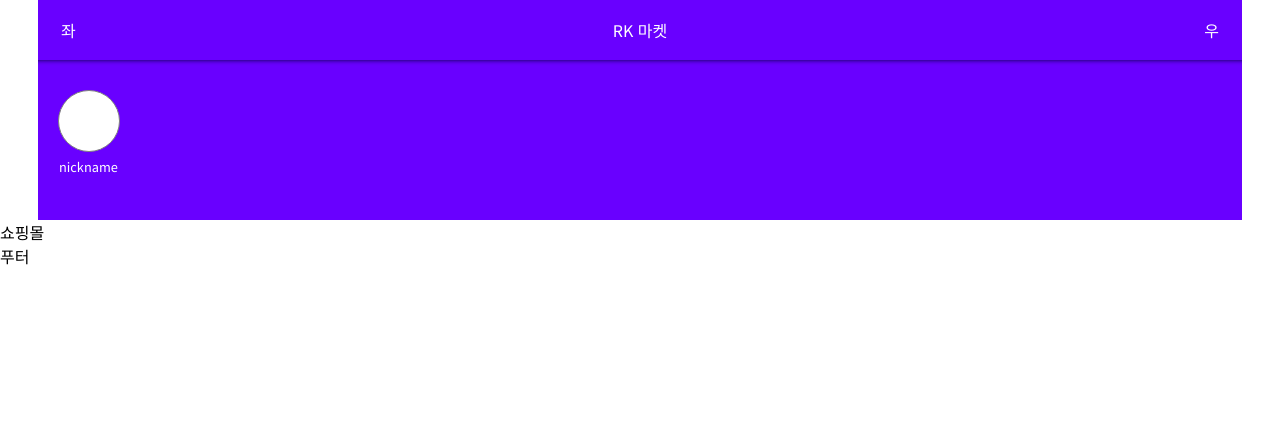
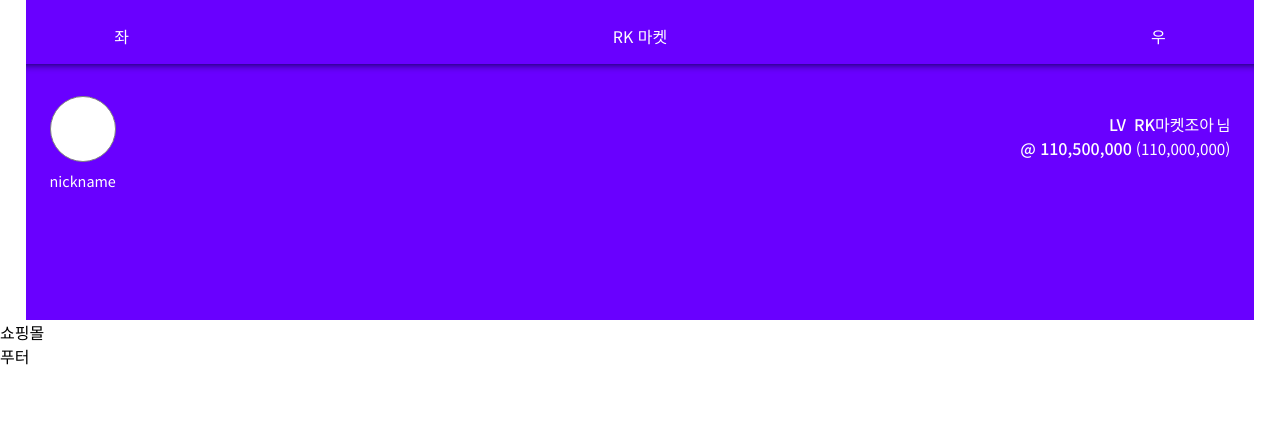
Before and after one commit to bhseo1223/RKMARKET-APP, a Node server app: page /main/main in a window 1280 px wide. Shown: the top 423 px of the page. Run offline with Node 20, Linux system fonts and the light colour scheme.

Commit message:
1st commit

```diff
--- a/public/css/main/main_header.css
+++ b/public/css/main/main_header.css
@@ -2,43 +2,45 @@
 
 header { /* 전체 */
     width: 100%;
-    height: 70px;
+    height: 10vh;
     background: white;
 }
 
 .header-mainheader { /* 전체-헤더 */
     display: flex;
     justify-content: space-between;
-    width: 94%;
-    height: 60px;
+    width: 96vw;
+    height: 8vh;
     margin: auto;
     background: var(--color-main-header-backgroud);
 }
 .mainheader-top{ /* 헤더-상단 */
     text-align: center;
-    height: 60px;
-    line-height: 60px;
+    height: 7vh;
+    margin: 1vh 0 0 0;
+    line-height: 7vh;
     background: var(--color-main-header-backgroud);
 }
-.mainheader-top > p {
+.mainheader-top > p { /* 헤더-상단 > p */
+    font-size: 2vh;
     color: white;
 }
 .top-left { /* 상단-좌 */
-    width: 60px;
+    width: 15vw;
 }
 .top-center { /* 상단-가운데 */
-    width: 200px;
+    width: 50vw;
 }
 .top-right { /* 상단-우 */
-    width: 60px;
+    width: 15vw;
 }
 
 .mainheader-hr { /* 전체-라인*/
-    width: 94%;
-    height: 10px;
+    width: 96vw;
+    height: 2.1vh;
     margin: auto;
     border: 0;
-    box-shadow: 0 5px 5px -5px rgba(0, 0, 55) inset;
+    box-shadow: 0 1vh 1vh -1vh rgba(0, 0, 55) inset;
     background: var(--color-main-header-backgroud);
 }
 
--- a/public/css/main/main_section.css
+++ b/public/css/main/main_section.css
@@ -6,34 +6,96 @@ section {  /* 전체 */
 }
 
 .section-member {   /* 전체-회원정보 */
-    width: 94%;
-    height: 150px;
+    display: flex;
+    justify-content: space-between;
+    width: 96vw;
+    height: 30vh;
     margin: auto;
     background: var(--color-main-section-backgroud);
 }
-.member-top {
-    height: 20px;
+.member-left { /*  회원정보-좌 */
+    margin: 2vh 0 0 3vh;
 }
-.member-left {
-}
-.left-image {
-    width: 60px;
-    height: 60px;
-    margin: 0 0 0 20px;
+.left-image { /* 좌-이미지 */
+    width: 8vh;
+    height: 8vh;
     border-radius: 50%;
     border: 1px solid gray;
     background: white;
 }
-.left-nickname {
-    width: 50px;
-    margin: 5px 0 0 20px;
+.left-nickname { /* 좌-닉네임 */
+    width: 8vh;
+    margin: 1vh 0 0 0;
 }
-.nickname-data {
+.nickname-data { /* 닉네임-데이터 */
     text-align: center;
-    width: 60px;
-    font-size: 0.8rem;
+    width: 8vh;
+    font-size: 1.8vh;
     color: white;
+}
+.member-right { /*  회원정보-우 */
+    margin: 3vh 3vh 0 0;
+}
+.right-levelnickname { /* 우-레벨닉네임 */
+    display: flex;
+    justify-content: flex-end;
+    margin: 2vh 0 0 0;
+}
+.levelnickname-level { /* 우-레벨 */
+    height: 1vh;
+    margin: 0 1vh 0 0;
+    line-height: 1vh;
+    font-size: 2vh;
+    font-weight: 500;
+    color: white;
+}
+.levelnickname-nickname { /* 우-닉네임 */
+    height: 1vh;
+    margin: 0 0.3vh 0 0;
+    line-height: 1vh;
+    font-size: 2vh;
+    font-weight: 500;
+    color: white;
+}
+.levelnickname-end { /* 우-님 */
+    height: 1vh;
+    line-height: 1vh;
+    font-size: 1.9vh;
+    font-weight: 400;
+    color: white
+}
+.right-cp { /* 우-CP */
+    display: flex;
+    justify-content: flex-end;
+    margin: 2vh 0 0 0;
+}
+.cp-symbol { /* CP-심볼 */
+    width: 1vh;
+    height: 1vh;
+        line-height: 1vh;
+        font-size: 2vh;
+        font-weight: 500;
+        color: white
+}
+.cp-point { /* CP-포인트 */
+    height: 1vh;
+    margin: 0 0 0 1.5vh;
+    line-height: 1vh;
+    font-size: 2vh;
+    font-weight: 500;
+    color: white
+}
+.cp-value { /* CP-가치 */
+    height: 1vh;
+    margin: 0 0 0 0.5vh;
+    line-height: 1vh;
+    font-size: 1.9vh;
+    font-weight: 400;
+    color: white
 }
 
 
+
+
+
 /* bhseo1223 nodejs : css - main_section : rkmarket_app */
--- a/views/main/parts/main_section.ejs
+++ b/views/main/parts/main_section.ejs
@@ -2,15 +2,26 @@
 
 <section>
     <div class="section-member">
-        <div class="member-top">
-
-        </div>
         <div class="member-left">
             <div class="left-image">
 
             </div>
             <div class="left-nickname">
                 <p class="nickname-data">nickname</p>
+            </div>
+        </div>
+
+        <div class="member-right">
+            <div class="right-levelnickname">
+                <p class="levelnickname-level">LV</p>
+                <p class="levelnickname-nickname">RK마켓조아</p>
+                <p class="levelnickname-end">님</p>
+            </div>
+
+            <div class="right-cp">
+                <p class="cp-symbol">@</p>
+                <p class="cp-point">110,500,000</p>
+                <p class="cp-value">(110,000,000)</p>
             </div>
         </div>
     </div>
```
